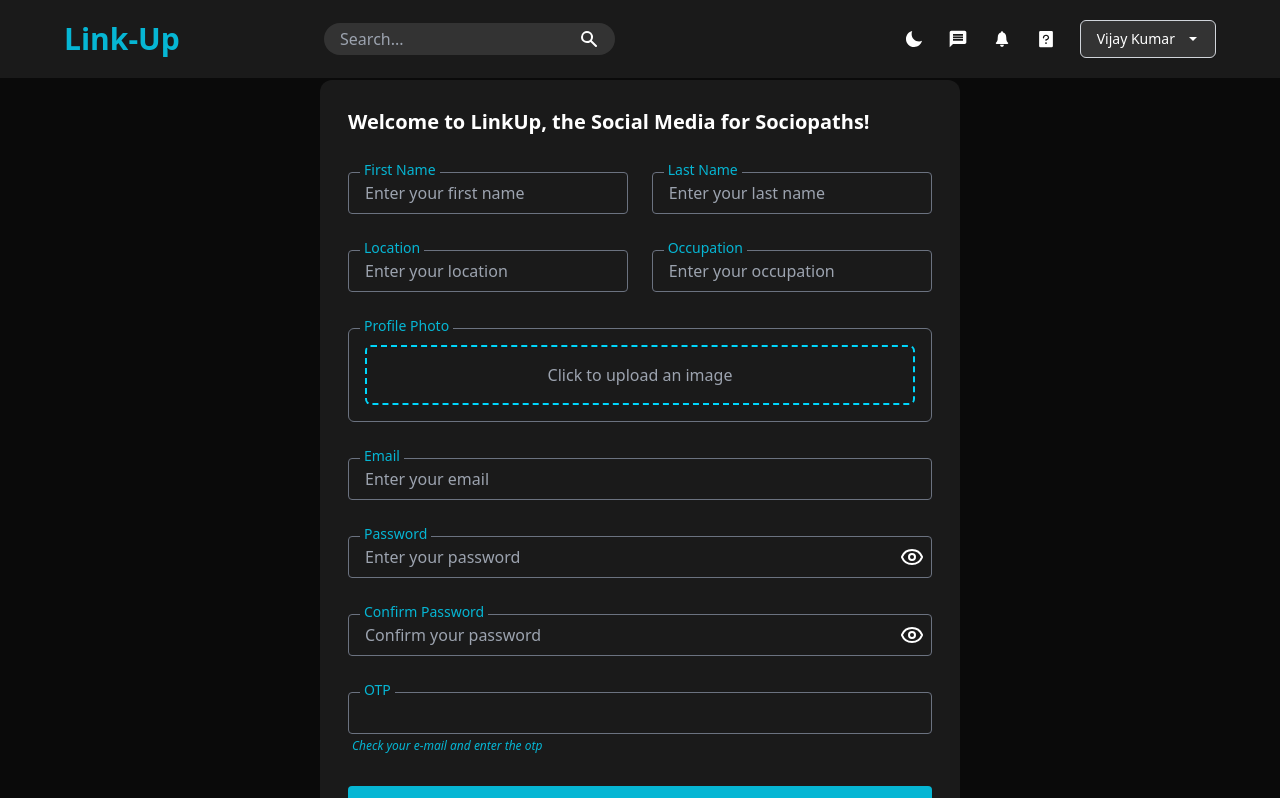
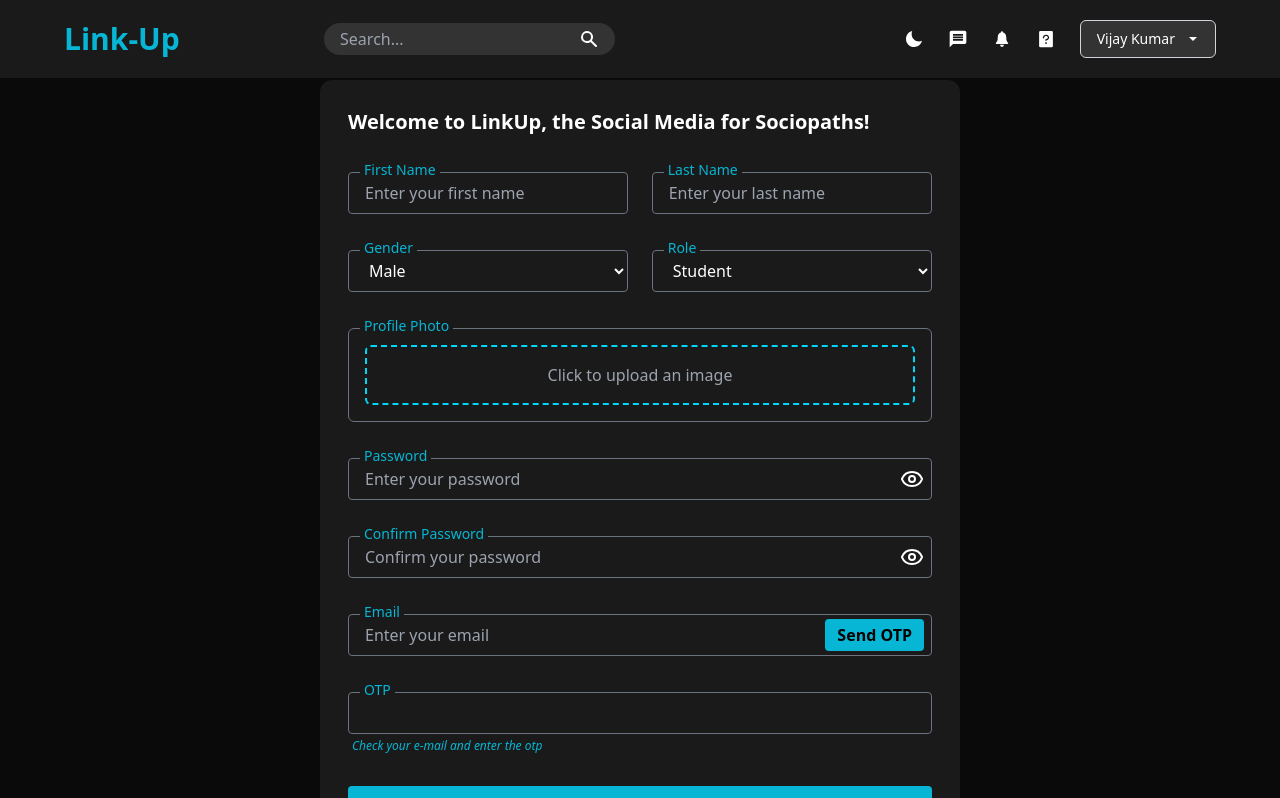
Before and after one commit to Virendra9824/LinkUp, a React (Create React App) app in the folder Frontend/: page /auth/signup in a window 1280 px wide. Shown: the top 798 px of the page. Built offline with nearby package versions, Linux system fonts and the light colour scheme; no server answers.

Commit message:
Signup form is connected with backend and send OTP functionality is added.

```diff
--- a/Frontend/src/components/forms/RegisterUpdateForm.jsx
+++ b/Frontend/src/components/forms/RegisterUpdateForm.jsx
@@ -1,8 +1,11 @@
 import React, { useState } from "react";
 import { LuEye } from "react-icons/lu";
 import { LuEyeOff } from "react-icons/lu";
-import { Link } from "react-router-dom";
+import { Link, useNavigate } from "react-router-dom";
 import ImageUploader from "../common/ImageUploader";
+import toast from "react-hot-toast";
+import { sendOTP } from "../../apis/authApi";
+import { signUp } from "../../apis/authApi";
 
 export default function RegisterUpdateForm(props) {
   const { isUpdateForm } = props;
@@ -11,18 +14,23 @@ export default function RegisterUpdateForm(props) {
   const [formData, setFormData] = useState({
     firstName: "",
     lastName: "",
-    location: "",
-    occupation: "",
     email: "",
     password: "",
     confirmPassword: "",
     otp: "",
+    gender: "male",
+    role: "student",
   });
 
   // State for form errors
   const [formErrors, setFormErrors] = useState({});
   const [showPassword, setShowPassword] = useState(false);
   const [showConfirmPassword, setShowConfirmPassword] = useState(false);
+  const [sendOtpLoading, setSendOtpLoading] = useState(false);
+  const [loading, setLoading] = useState(false);
+  const [sendOtpBtnMessage, setSendOtpBtnMessage] = useState("Send OTP");
+  const navigate = useNavigate();
+  const [profilePic, setProfilePic] = useState(null);
 
   // Form validation function
   const validateForm = () => {
@@ -34,11 +42,11 @@ export default function RegisterUpdateForm(props) {
     if (!formData.lastName.trim()) {
       errors.lastName = "Last name is required";
     }
-    if (!formData.location.trim()) {
-      errors.location = "Location is required";
+    if (!formData.gender) {
+      errors.gender = "Gender is required";
     }
-    if (!formData.occupation.trim()) {
-      errors.occupation = "Occupation is required";
+    if (!formData.role) {
+      errors.role = "Role is required";
     }
     if (!formData.email) {
       errors.email = "Email is required";
@@ -62,11 +70,37 @@ export default function RegisterUpdateForm(props) {
   };
 
   // Handle form submission
-  const handleSubmit = (e) => {
+  const handleSubmit = async (e) => {
     e.preventDefault();
     if (validateForm()) {
-      console.log("Form data submitted:", formData);
-      // Submit form or make API call here
+      if (profilePic) formData.append("profilePic", profilePic);
+
+      // console.log("Form data submitted is:", formData);
+
+      const toastId = toast.loading("Loading...");
+      try {
+        setLoading(true);
+        const response = await signUp(formData);
+        console.log("Response of Signup form: ", response);
+        toast.success("Signup successfully");
+        navigate("/auth/login");
+      } catch (error) {
+        toast.error("Invalid OTP.");
+        console.log("Error while signup: ", error);
+      } finally {
+        toast.dismiss(toastId);
+        setLoading(false);
+        // setFormData({
+        //   firstName: "",
+        //   lastName: "",
+        //   email: "",
+        //   password: "",
+        //   confirmPassword: "",
+        //   otp: "",
+        //   gender: "male",
+        //   role: "student",
+        // });
+      }
     }
   };
 
@@ -74,6 +108,25 @@ export default function RegisterUpdateForm(props) {
   const handleInputChange = (e) => {
     const { name, value } = e.target;
     setFormData({ ...formData, [name]: value });
+  };
+
+  const handleSendOTP = async (email) => {
+    const toastId = toast.loading("Loading...");
+    try {
+      setLoading(true);
+      setSendOtpLoading(true);
+      const response = await sendOTP({ email });
+      console.log("Response of OTP sent: ", response);
+      toast.success("OTP sent");
+    } catch (error) {
+      toast.error("OTP not sent");
+      console.log("Error while sending OTP: ", error);
+    } finally {
+      toast.dismiss(toastId);
+      setLoading(false);
+      setSendOtpLoading(false);
+      setSendOtpBtnMessage("OTP Sent");
+    }
   };
 
   return (
@@ -125,41 +178,48 @@ export default function RegisterUpdateForm(props) {
           </div>
         </div>
 
-        {/* Section: Location and Occupation */}
+        {/* Section: Gender and Role */}
         <div className="flex flex-col md:flex-row justify-between items-center gap-4">
+          {/* Gender Select */}
           <div className="flex flex-col w-full md:w-[48%]">
             <label className="relative top-2 w-fit px-1 bg-[#1A1A1A] text-sm left-3 text-[#06B6D4]">
-              Location
+              Gender
             </label>
-            <input
-              type="text"
-              name="location"
-              value={formData.location}
+            <select
+              name="gender"
+              value={formData.gender || "male"}
               onChange={handleInputChange}
-              placeholder="Enter your location"
               className="py-2 px-4 bg-[#1A1A1A] text-white border border-gray-500 rounded focus:outline-none focus:border-2 focus:border-[#06B6D4]"
-            />
-            {formErrors.location && (
+            >
+              <option value="male">Male</option>
+              <option value="female">Female</option>
+              <option value="other">Other</option>
+            </select>
+            {formErrors.gender && (
               <p className="text-red-500 text-xs mt-1 pl-1">
-                {formErrors.location} <sup>*</sup>
+                {formErrors.gender} <sup>*</sup>
               </p>
             )}
           </div>
+
+          {/* Role Select */}
           <div className="flex flex-col w-full md:w-[48%]">
             <label className="relative top-2 w-fit px-1 bg-[#1A1A1A] text-sm left-3 text-[#06B6D4]">
-              Occupation
+              Role
             </label>
-            <input
-              type="text"
-              name="occupation"
-              value={formData.occupation}
+            <select
+              name="role"
+              value={formData.role || "student"}
               onChange={handleInputChange}
-              placeholder="Enter your occupation"
               className="py-2 px-4 bg-[#1A1A1A] text-white border border-gray-500 rounded focus:outline-none focus:border-2 focus:border-[#06B6D4]"
-            />
-            {formErrors.occupation && (
+            >
+              <option value="student">Student</option>
+              <option value="teacher">Teacher</option>
+              <option value="other">Other</option>
+            </select>
+            {formErrors.role && (
               <p className="text-red-500 text-xs mt-1 pl-1">
-                {formErrors.occupation} <sup>*</sup>
+                {formErrors.role} <sup>*</sup>
               </p>
             )}
           </div>
@@ -173,30 +233,11 @@ export default function RegisterUpdateForm(props) {
           <div className="border rounded-md flex items-center justify-center border-gray-500 ">
             <div className="m-4 w-full rounded-md border-2 border-dashed border-[#00D5FA] text-center text-gray-400">
               <ImageUploader
+                setPostImage={setProfilePic}
                 thumbnailLink={props?.isUpdateForm ? props.profilePic : null}
               />
             </div>
           </div>
-        </div>
-
-        {/* Section: Email */}
-        <div className="flex flex-col">
-          <label className="relative top-2 w-fit px-1 bg-[#1A1A1A] text-sm left-3 text-[#06B6D4]">
-            Email
-          </label>
-          <input
-            type="email"
-            name="email"
-            value={formData.email}
-            onChange={handleInputChange}
-            placeholder="Enter your email"
-            className="py-2 px-4 bg-[#1A1A1A] text-white border border-gray-500 rounded focus:outline-none focus:border-2 focus:border-[#06B6D4]"
-          />
-          {formErrors.email && (
-            <p className="text-red-500 text-xs mt-1 pl-1">
-              {formErrors.email} <sup>*</sup>
-            </p>
-          )}
         </div>
 
         {/* Section: Password */}
@@ -276,6 +317,37 @@ export default function RegisterUpdateForm(props) {
           </Link>
         )}
 
+        {/* Section: Email */}
+        <div className="flex flex-col">
+          <label className="relative  z-20 top-2 w-fit px-1 bg-[#1A1A1A] text-sm left-3 text-[#06B6D4]">
+            Email
+          </label>
+          <div className="relative">
+            <input
+              type="email"
+              name="email"
+              value={formData.email}
+              onChange={handleInputChange}
+              placeholder="Enter your email"
+              className="py-2 px-4 w-full bg-[#1A1A1A] text-white border border-gray-500 rounded focus:outline-none focus:border-2 focus:border-[#06B6D4]"
+            />
+            <button
+              onClick={() => handleSendOTP(formData.email)}
+              disabled={sendOtpLoading}
+              className={`${
+                sendOtpLoading ? "cursor-not-allowed" : ""
+              } absolute right-2 top-[12%] bg-[#06B6D4] text-black font-semibold py-1 px-3 rounded  hover:bg-[#0284c7] transition-all`}
+            >
+              {sendOtpBtnMessage}
+            </button>
+          </div>
+          {formErrors.email && (
+            <p className="text-red-500 text-xs mt-1 pl-1">
+              {formErrors.email} <sup>*</sup>
+            </p>
+          )}
+        </div>
+
         {/* Section: OTP */}
         {!isUpdateForm && (
           <div className="flex flex-col">
@@ -283,13 +355,13 @@ export default function RegisterUpdateForm(props) {
               OTP
             </label>
             <input
-              type="password"
-              name="confirmPassword"
+              type="number"
+              name="otp"
               value={formData.otp}
               onChange={handleInputChange}
               className="py-2 px-4 bg-[#1A1A1A] text-white border border-gray-500 rounded focus:outline-none focus:border-2 focus:border-[#06B6D4]"
             />
-            {formErrors.confirmPassword && (
+            {formErrors.otp && (
               <p className="text-red-500  text-xs mt-1 pl-1">
                 {formErrors.otp} <sup>*</sup>
               </p>
@@ -303,15 +375,18 @@ export default function RegisterUpdateForm(props) {
         {/* Submit Button */}
         <button
           type="submit"
-          className="bg-[#06B6D4] text-black font-bold py-2 px-4 rounded mt-4 hover:bg-[#0284c7] transition-all"
+          disabled={sendOtpLoading || loading}
+          className={`${
+            loading ? "cursor-not-allowed" : ""
+          } bg-[#06B6D4] text-black font-bold py-2 px-4 rounded mt-4 hover:bg-[#0284c7] transition-all`}
         >
-          {isUpdateForm ? "Update Profile" : "Verify Email / Send OTP"}
+          {isUpdateForm ? "Update Profile" : "Register"}
         </button>
 
         {/* Section: Already have A/C */}
         {!isUpdateForm && (
           <Link
-            to={"/login"}
+            to={"/auth/login"}
             className="text-[#06B6D4] text-left pl-2 font-bold underline italic"
           >
             Already have an account? Login here.
```
